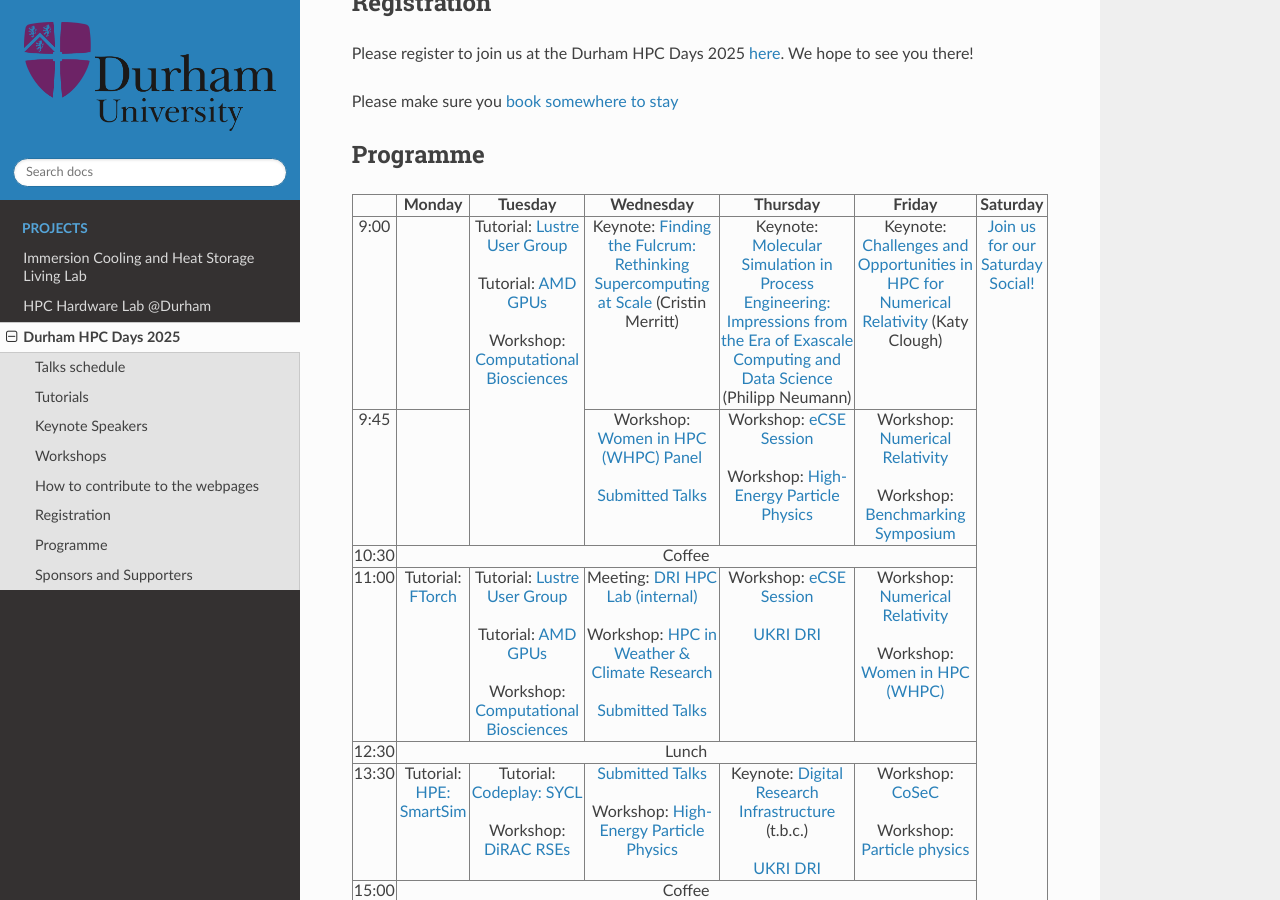
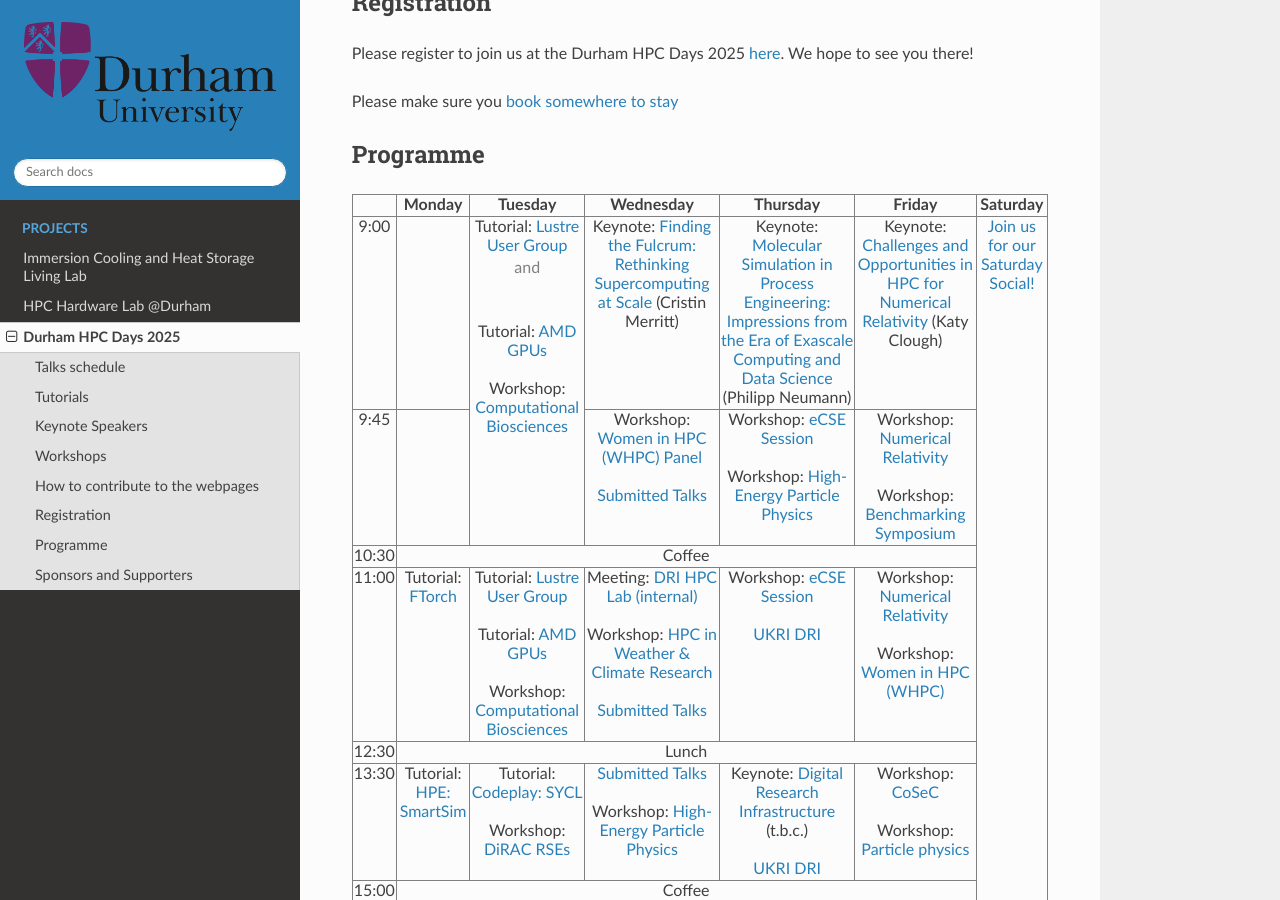
Before and after one commit to ilectra/durham, a Sphinx documentation site: the page built from docs/hpcdays/index.md, in a window 1280 px wide and 900 px high, scrolled down 772 px. Built offline with Sphinx 7.4.7 and the Read the Docs theme 3.1.0, drawn with Linux system fonts in a browser that asks for light colours.

Commit message:
added and

```diff
--- a/docs/hpcdays/index.md
+++ b/docs/hpcdays/index.md
@@ -36,7 +36,7 @@
 <tr>
   <td> 9:00 </td>
   <td> </td>
-  <td rowspan="2"> Tutorial: <a href="tutorials.html#lustre-user-group-darshan-profiling-on-lustre">Lustre User Group</a> <br /><br />  Tutorial: <a href="tutorials.html#amd-gpus-simplify-your-hpc-application-port-to-gpus-openmp-and-managed-memory-on-amd-mi300a-and-mi300x">AMD GPUs</a> <br /><br /> Workshop: <a href="workshops.html#computational-biosciences">Computational Biosciences</a></td>
+  <td rowspan="2"> Tutorial: <a href="tutorials.html#lustre-user-group-darshan-profiling-on-lustre">Lustre User Group</a> <br /><p style="color:grey;">and</p><br />  Tutorial: <a href="tutorials.html#amd-gpus-simplify-your-hpc-application-port-to-gpus-openmp-and-managed-memory-on-amd-mi300a-and-mi300x">AMD GPUs</a> <br /><br /> Workshop: <a href="workshops.html#computational-biosciences">Computational Biosciences</a></td>
   <td> Keynote: <a href="keynotes.html#cristin-merritt-chief-marketing-officer-alces-flight-ltd">Finding the Fulcrum: Rethinking Supercomputing at Scale</a> (Cristin Merritt)</td>
   <td> Keynote: <a href="keynotes.html#prof-dr-philipp-neumann">Molecular Simulation in Process Engineering: Impressions from the Era of Exascale Computing and Data Science</a> (Philipp Neumann) </td>
   <td> Keynote: <a href="keynotes.html#dr-katy-clough-stfc-ernest-rutherford-research-fellow">Challenges and Opportunities in HPC for Numerical Relativity</a> (Katy Clough) </td>
```
